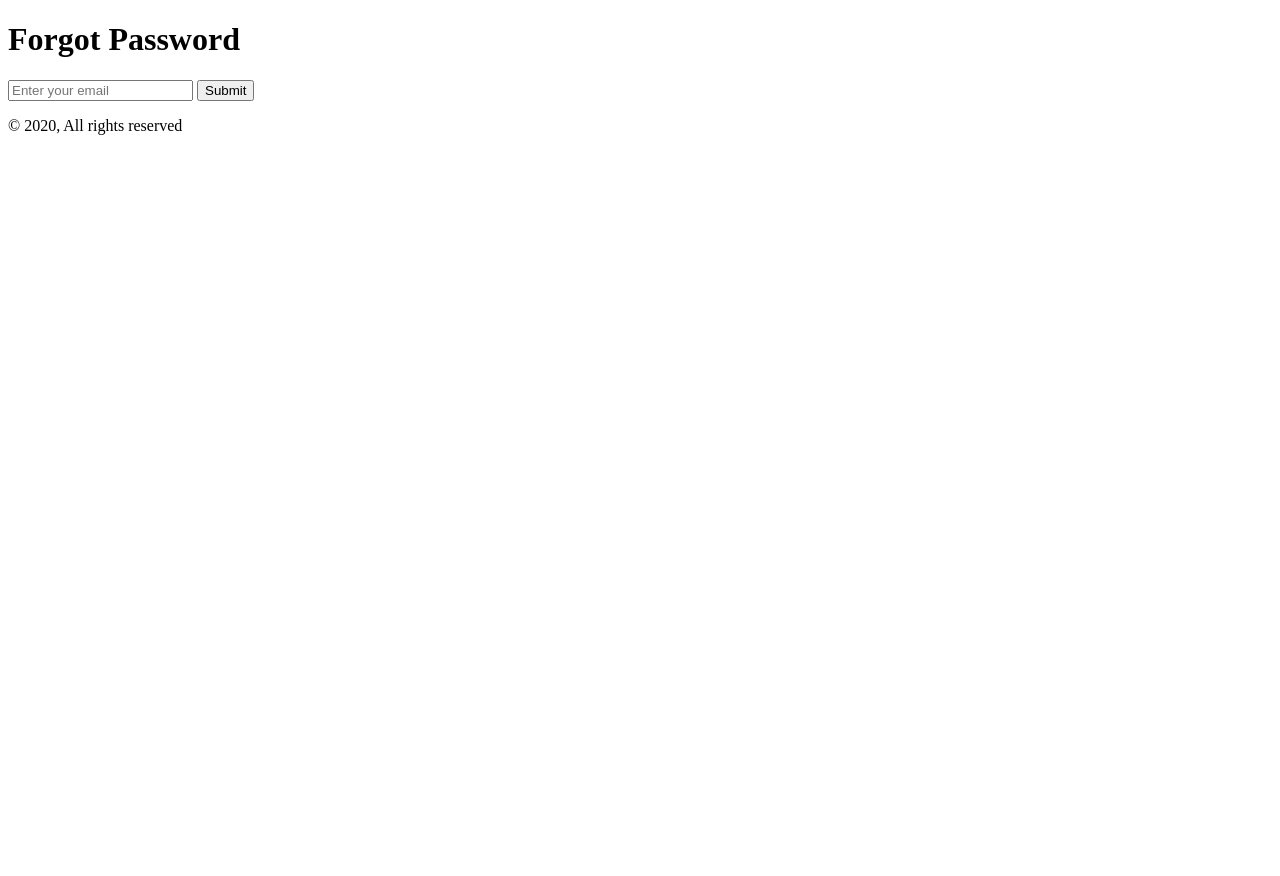
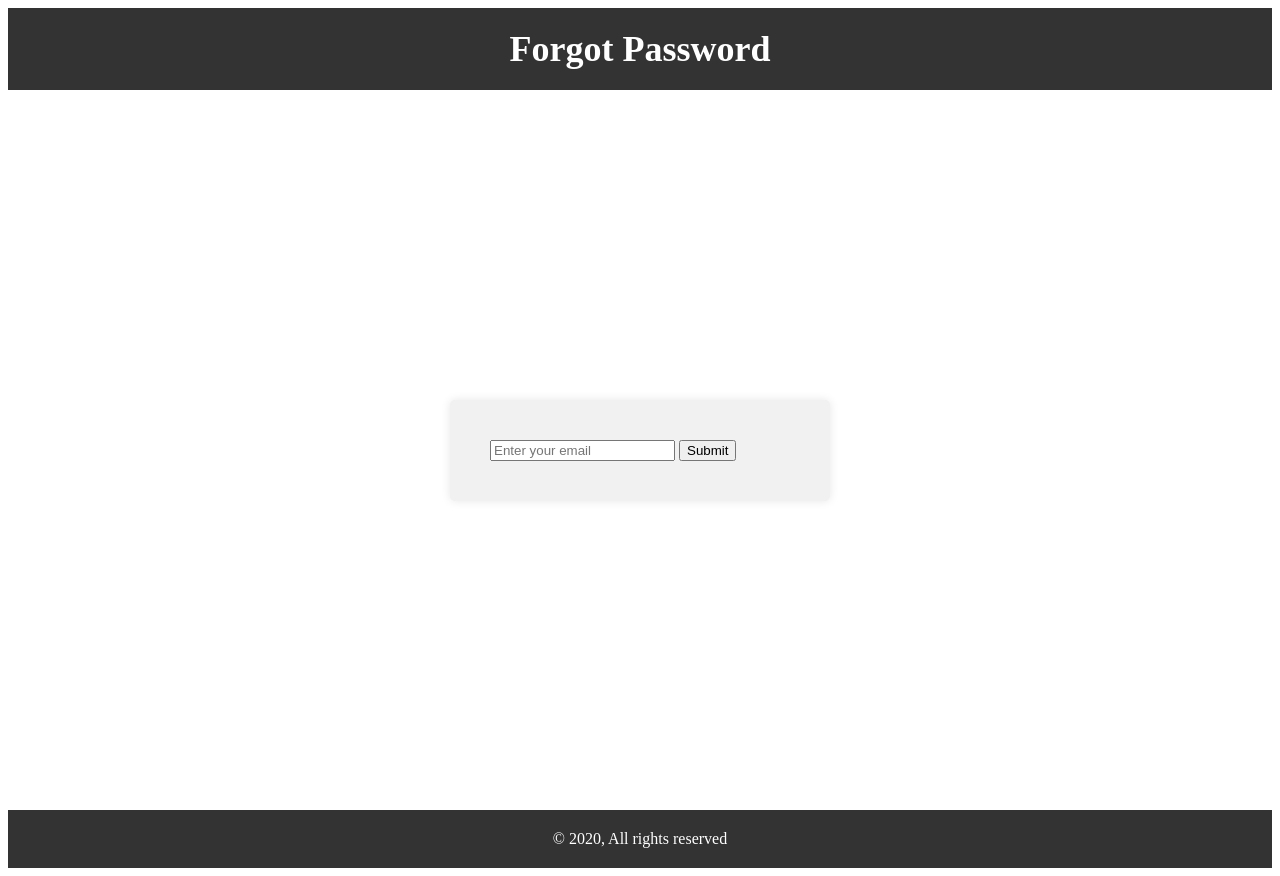
Before and after one commit to alderelian24/registro_notas, a PHP site: page /forgotPassword.php in a window 1280 px wide. Before the commit the page ends 135 px from the top, so only its background shows below. Run offline with PHP 8.4, Linux system fonts and the light colour scheme.

Commit message:
actualiza style.css

```diff
--- a/forgotPassword.php
+++ b/forgotPassword.php
@@ -7,17 +7,17 @@
     <link rel="stylesheet" href="style.css">
 </head>
 <body>
-    <header>
-        <h1>Forgot Password</h1>
+    <header class="header">
+        <h1 class="header__title">Forgot Password</h1>
     </header>
-    <main>
-        <form action="forgotPassword.php" method="post">
-            <input type="email" name="email" placeholder="Enter your email">
-            <button type="submit" name="submit">Submit</button>
+    <main class="main">
+        <form action="forgotPassword.php" method="post" class="form">
+            <input type="email" name="email" placeholder="Enter your email" class="form_input">
+            <button type="submit" name="submit" class="form_button">Submit</button>
         </form>
     </main>
-    <footer>
-        <p>&copy; 2020, All rights reserved</p>
+    <footer class="footer">
+        <p class="footer__text">&copy; 2020, All rights reserved</p>
     </footer>
 </body>
 </html>
--- a/style.css
+++ b/style.css
@@ -0,0 +1,65 @@
+/* Global Styles */
+.container {
+    font-family: Arial, sans-serif;
+    margin: 0;
+    padding: 0;
+  }
+
+  /* Header Styles */
+  .header {
+    background-color: #333;
+    color: #fff;
+    padding: 20px;
+    text-align: center;
+  }
+
+  .header__title {
+    margin: 0;
+    font-size: 36px;
+  }
+
+  /* Main Content Styles */
+  .main {
+    display: flex;
+    justify-content: center;
+    align-items: center;
+    height: calc(100vh - 80px);
+  }
+
+  .form {
+    background-color: #f1f1f1;
+    padding: 40px;
+    border-radius: 5px;
+    box-shadow: 0 0 10px rgba(0, 0, 0, 0.1);
+    width: 300px;
+  }
+
+  .form__input {
+    width: 100%;
+    padding: 10px;
+    margin-bottom: 20px;
+    border: 1px solid #ddd;
+    border-radius: 3px;
+  }
+
+  .form__button {
+    background-color: #333;
+    color: #fff;
+    border: none;
+    padding: 10px 20px;
+    border-radius: 3px;
+    cursor: pointer;
+    width: 100%;
+  }
+
+  /* Footer Styles */
+  .footer {
+    background-color: #333;
+    color: #fff;
+    padding: 20px;
+    text-align: center;
+  }
+
+  .footer__text {
+    margin: 0;
+  }
```
